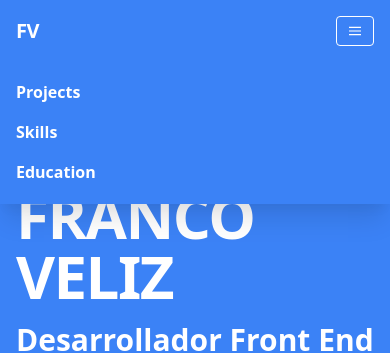
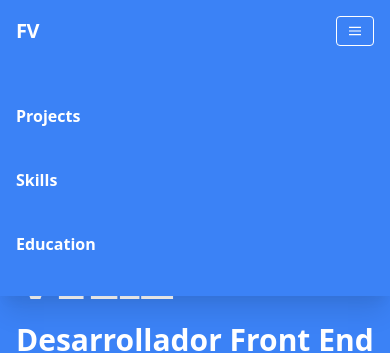
Before and after one commit to Francoveliz/portfolio-tailwind, a React (Create React App) app: page / in a window 390 px wide. Both pictures are taken after a click on the element 355 px from the left and 31 px from the top of the page. Shown: the top 353 px of the page. Built offline with nearby package versions, Linux system fonts and the light colour scheme.

Commit message:
menu padding

```diff
--- a/src/App.js
+++ b/src/App.js
@@ -6,7 +6,7 @@ function App() {
 		<div
 			className={`min-h-screen text-gray-900 font-sans ${backgroundColor}`}>
 			<Navbar />
-			<div className="flex flex-col pb-60 gap-20">
+			<div className="flex flex-col pb-60 lg:gap-20 gap-32">
 				<About />
 				<Portfolio />
 				<Skills />
--- a/src/components/navbar/Navbar.js
+++ b/src/components/navbar/Navbar.js
@@ -11,7 +11,7 @@ const Navbar = () => {
 		return (
 			<a
 				href={link}
-				className="block mt-4 lg:inline-block lg:mt-0 lg:py-1 lg:px-3">
+				className="block my-10 lg:my-0 lg:inline-block lg:mt-0 lg:py-1 lg:px-3">
 				{text}
 			</a>
 		);
@@ -45,7 +45,7 @@ const Navbar = () => {
 					</div>
 				</div>
 				<div
-					className={`w-screen flex-grow absolute top-16 left-0 pb-5 ${menuIsOpen} lg:pb-0 lg:static lg:w-auto lg:flex lg:items-center bg-blue-500 shadow-xl lg:shadow-none `}>
+					className={`w-screen flex-grow absolute top-16 left-0 ${menuIsOpen} lg:pb-0 lg:static lg:w-auto lg:flex lg:items-center bg-blue-500 shadow-xl lg:shadow-none `}>
 					<div className=" gap-8 font-semibold  lg:flex-grow capitalize  lg:flex lg:justify-end container ">
 						{menuData.map(data => (
 							<div className="hover:shadow  lg:text-center">
```
